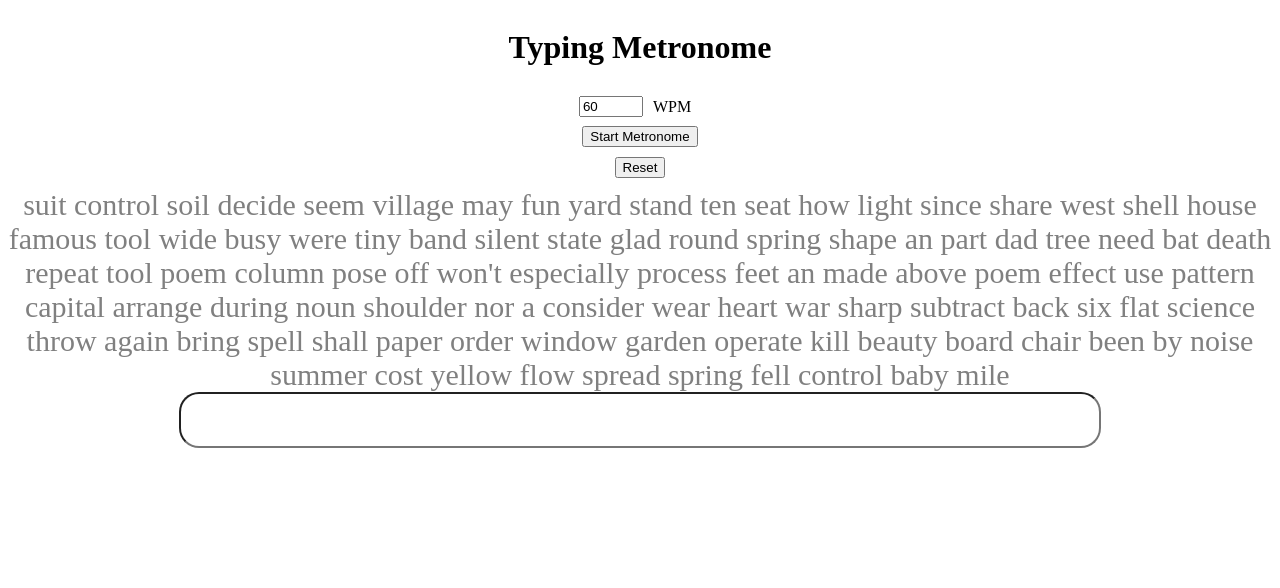
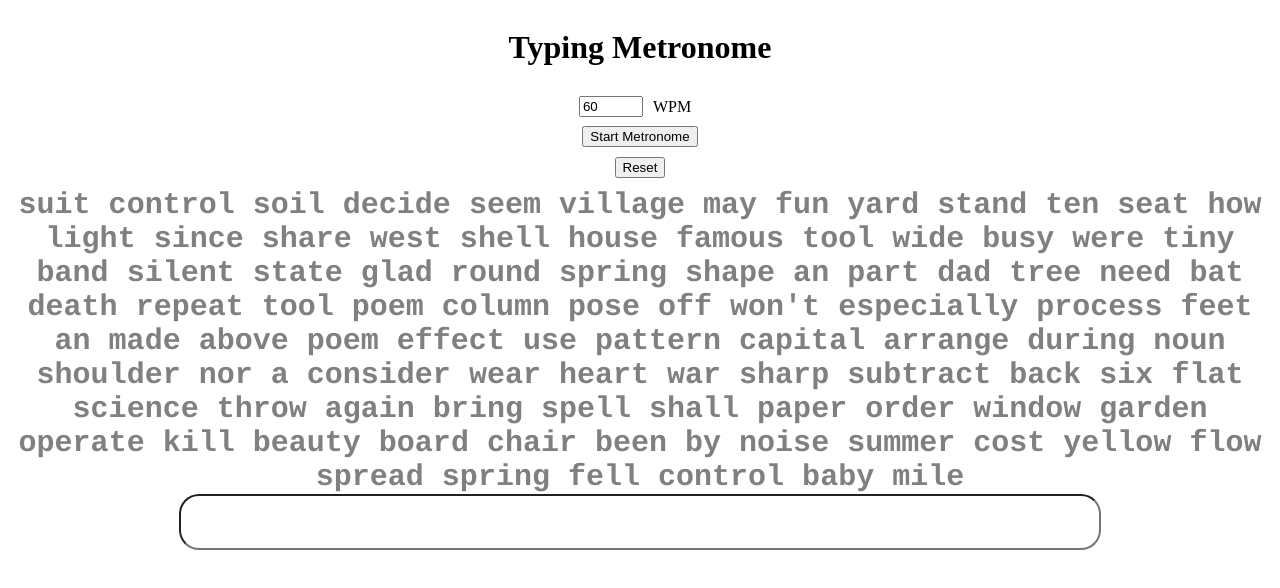
Before and after one commit to hodgeswt/typingmetronome, a React (Create React App) app: page / in a window 1280 px wide. Shown: the top 588 px of the page. Built offline with nearby package versions, Linux system fonts and the light colour scheme; no server answers.

Commit message:
Update styling

```diff
--- a/src/components/TextInput.js
+++ b/src/components/TextInput.js
@@ -15,6 +15,8 @@ export default function TextInput() {
         width: "85%",
         height: "50px",
         fontSize: "40px",
+        fontFamily: "Courier",
+        fontWeight: "bold",
         textAlign: "center",
     };
 
@@ -74,10 +76,9 @@ export default function TextInput() {
 
     return (
         <div style={containerStyle}>
-            {content.join(',')}
             <div style={containerStyle}>
                 <button onClick={createText} style={{margin: '10px'}}>Reset</button>
-                <div style={{textAlign: 'center', fontSize: '30px'}}>
+                <div style={{textAlign: 'center', fontSize: '30px', fontFamily: "Courier", fontWeight: "bold"}}>
                     {
                         displayText ?
                             sampleText.map((word, i) => {
```
